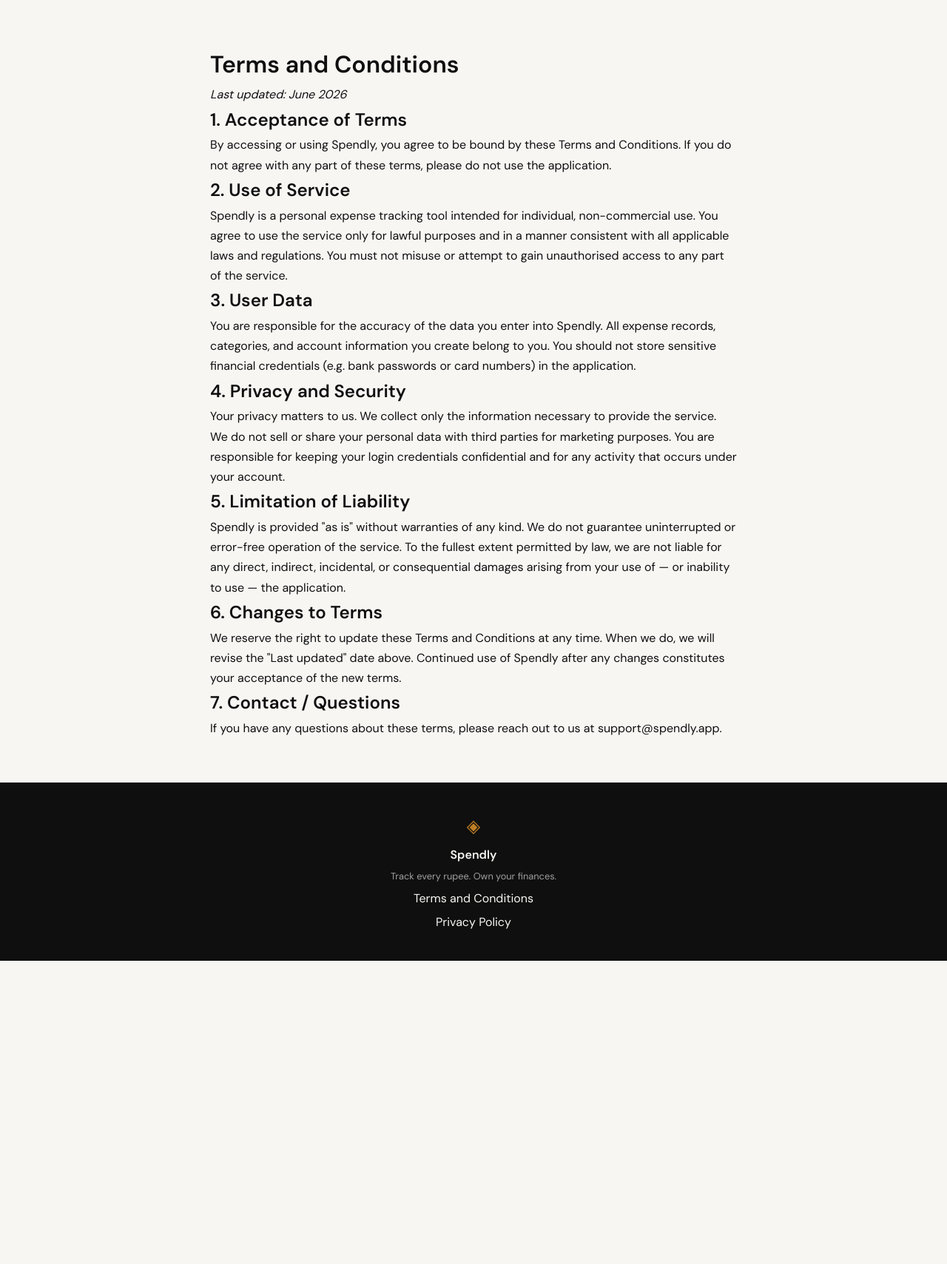
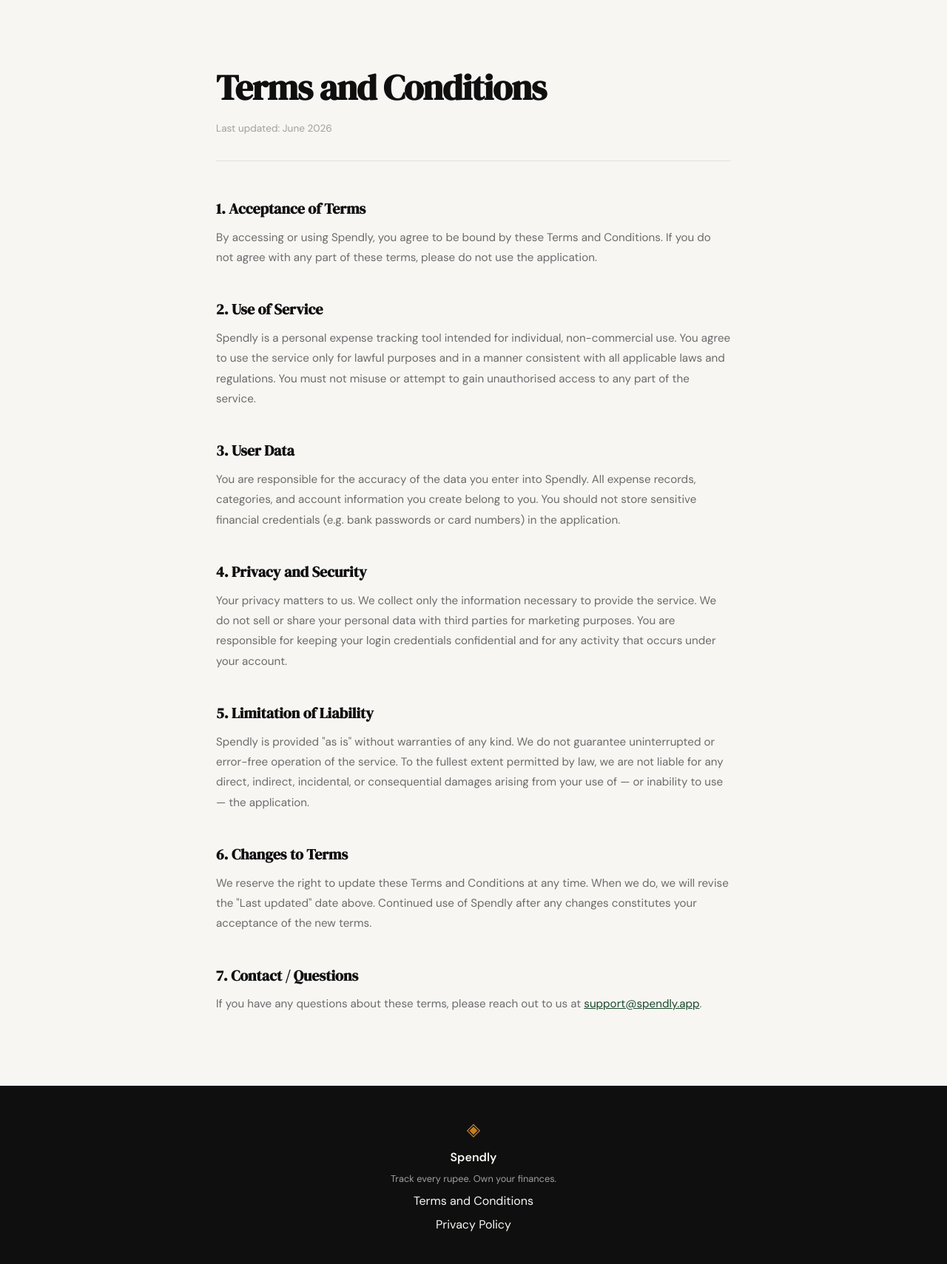
Before and after one commit to bikashKatwal/spendly, a Flask app: page /terms in a window 1280 px wide. Shown: the part 61-1770 px from the top of the page at 74% size. Before the commit the page ends 1360 px from the top, so only its background shows below. Run offline with Flask 3, Linux system fonts and the light colour scheme.

Commit message:
Add Privacy Policy page and themed styles for static content pages
- Add GET /privacy route in app.py rendering privacy.html
- Create templates/privacy.html with 8 privacy sections, extending base.html
- Update footer Privacy Policy link in base.html to point to /privacy
- Add .terms-section/.terms-title/.terms-meta/.terms-body CSS classes to style.css
- Restyle terms.html to use the new themed classes (removes inline styles)

Co-Authored-By: Claude Sonnet 4.6 <noreply@anthropic.com>

```diff
--- a/app.py
+++ b/app.py
@@ -31,6 +31,11 @@ def terms():
     return render_template("terms.html")
 
 
+@app.route("/privacy", methods=["GET"])
+def privacy():
+    return render_template("privacy.html")
+
+
 @app.route("/logout")
 def logout():
     return "Logout — coming in Step 3"
--- a/static/css/style.css
+++ b/static/css/style.css
@@ -508,6 +508,51 @@ a { color: inherit; text-decoration: none; }
 }
 
 /* ------------------------------------------------------------------ */
+/* Terms / static content pages                                        */
+/* ------------------------------------------------------------------ */
+
+.terms-section {
+    padding: 5rem 2rem 6rem;
+    max-width: 760px;
+    margin: 0 auto;
+}
+
+.terms-title {
+    font-family: var(--font-display);
+    font-size: clamp(2rem, 4vw, 3rem);
+    color: var(--ink);
+    letter-spacing: -0.02em;
+    margin-bottom: 0.4rem;
+}
+
+.terms-meta {
+    font-size: 0.85rem;
+    color: var(--ink-faint);
+    margin-bottom: 3rem;
+    padding-bottom: 2rem;
+    border-bottom: 1px solid var(--border);
+}
+
+.terms-body h2 {
+    font-family: var(--font-display);
+    font-size: 1.25rem;
+    color: var(--ink);
+    margin-top: 2.5rem;
+    margin-bottom: 0.6rem;
+}
+
+.terms-body p {
+    font-size: 0.95rem;
+    color: var(--ink-muted);
+    line-height: 1.8;
+}
+
+.terms-body a {
+    color: var(--accent);
+    text-decoration: underline;
+}
+
+/* ------------------------------------------------------------------ */
 /* Responsive                                                          */
 /* ------------------------------------------------------------------ */
 
--- a/templates/base.html
+++ b/templates/base.html
@@ -35,7 +35,7 @@
             <span class="footer-name">Spendly</span>
             <p class="footer-copy">Track every rupee. Own your finances.</p>
             <a href="/terms">Terms and Conditions</a>
-            <a href="#">Privacy Policy</a>
+            <a href="/privacy">Privacy Policy</a>
         </div>
     </footer>
 
--- a/templates/terms.html
+++ b/templates/terms.html
@@ -3,10 +3,11 @@
 {% block title %}Terms and Conditions — Spendly{% endblock %}
 
 {% block content %}
-<div class="terms-page" style="max-width: 760px; margin: 60px auto; padding: 0 24px; line-height: 1.7;">
-    <h1>Terms and Conditions</h1>
-    <p><em>Last updated: June 2026</em></p>
+<div class="terms-section">
+    <h1 class="terms-title">Terms and Conditions</h1>
+    <p class="terms-meta">Last updated: June 2026</p>
 
+    <div class="terms-body">
         <h2>1. Acceptance of Terms</h2>
         <p>By accessing or using Spendly, you agree to be bound by these Terms and Conditions. If you do not agree with any part of these terms, please do not use the application.</p>
 
@@ -28,4 +29,5 @@
         <h2>7. Contact / Questions</h2>
         <p>If you have any questions about these terms, please reach out to us at <a href="mailto:support@spendly.app">support@spendly.app</a>.</p>
     </div>
+</div>
 {% endblock %}
```
Also changed, not shown: templates/privacy.html (added, +36 -0 lines). Lines whose indentation alone changed are shown as unchanged.
